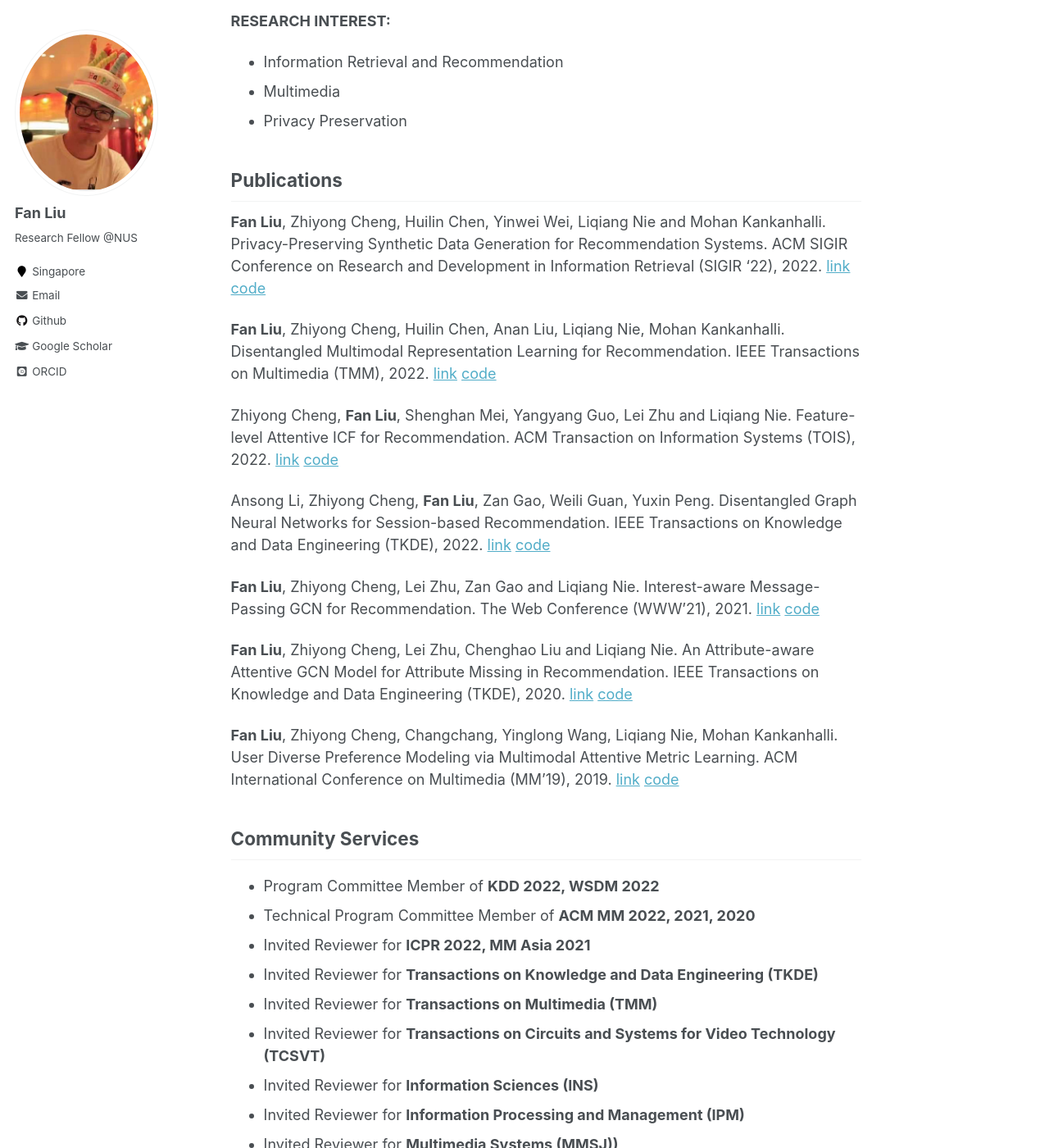
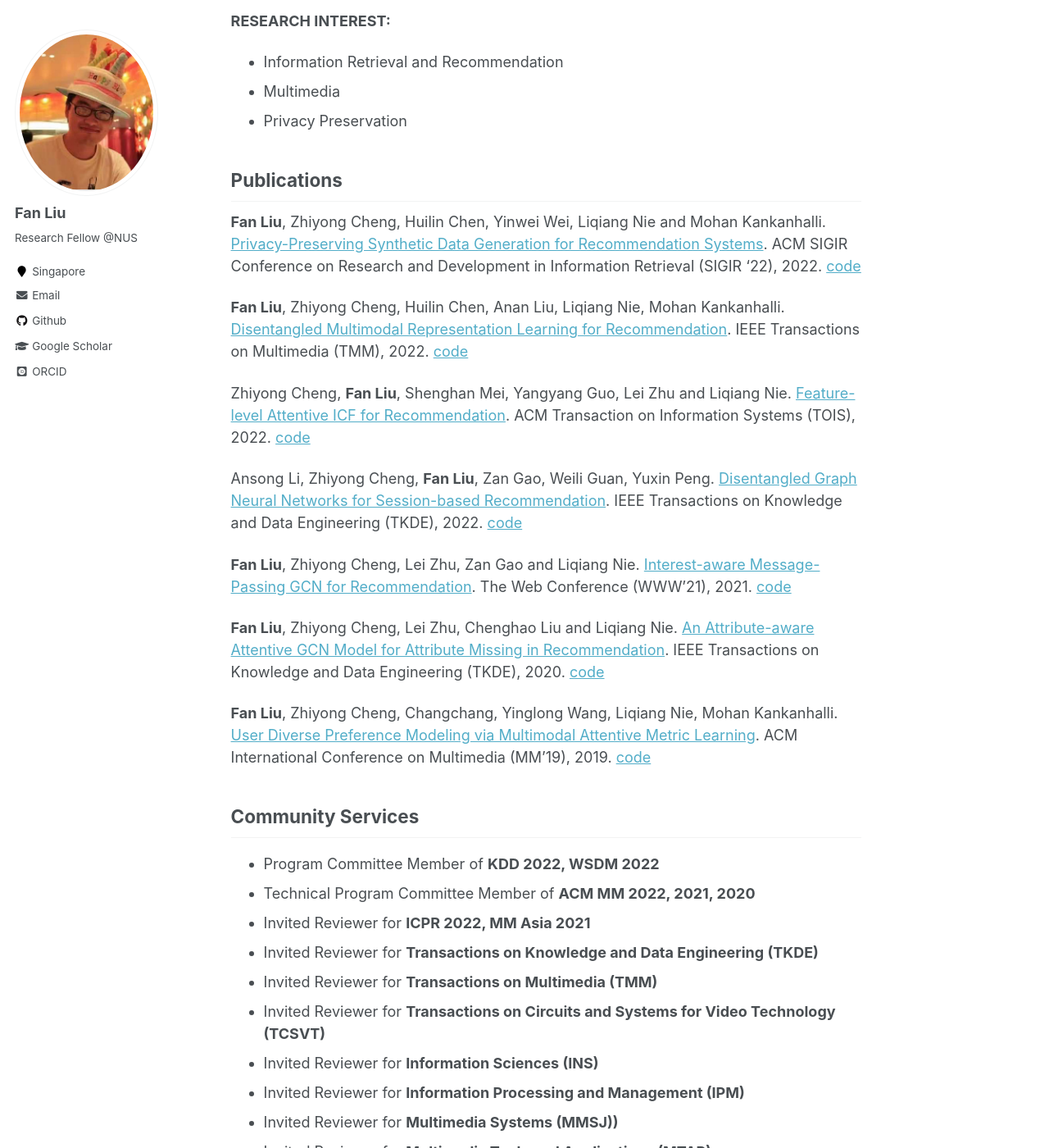
Before and after one commit to liufancs/liufancs.github.io, a Jekyll site: the page built from _pages/about.md, in a window 1280 px wide and 1400 px high, scrolled down 483 px. Shown: the whole window at 82% size. Built offline with Jekyll 4.4.1, drawn with Linux system fonts in a browser that asks for light colours; some web fonts are replaced.

Commit message:
Update about.md

```diff
--- a/_pages/about.md
+++ b/_pages/about.md
@@ -20,19 +20,19 @@ I am currently a Research Fellow with [Prof. Mohan Kankanhalli](https://www.comp
 
 ## Publications
 
-**Fan Liu**, Zhiyong Cheng, Huilin Chen, Yinwei Wei, Liqiang Nie and Mohan Kankanhalli. Privacy-Preserving Synthetic Data Generation for Recommendation Systems.  ACM SIGIR Conference on Research and Development in Information Retrieval (SIGIR '22), 2022. [link](https://dl.acm.org/doi/abs/10.1145/3477495.3532044) [code](https://github.com/HuilinChenJN/UPC-SDG)
+**Fan Liu**, Zhiyong Cheng, Huilin Chen, Yinwei Wei, Liqiang Nie and Mohan Kankanhalli. [Privacy-Preserving Synthetic Data Generation for Recommendation Systems](https://dl.acm.org/doi/abs/10.1145/3477495.3532044). ACM SIGIR Conference on Research and Development in Information Retrieval (SIGIR '22), 2022. [code](https://github.com/HuilinChenJN/UPC-SDG)
 
-**Fan Liu**, Zhiyong Cheng, Huilin Chen, Anan Liu, Liqiang Nie, Mohan Kankanhalli. Disentangled Multimodal Representation Learning for Recommendation. IEEE Transactions on Multimedia (TMM), 2022. [link](https://arxiv.org/abs/2203.05406) [code](https://github.com/liufancs/DMRL)
+**Fan Liu**, Zhiyong Cheng, Huilin Chen, Anan Liu, Liqiang Nie, Mohan Kankanhalli. [Disentangled Multimodal Representation Learning for Recommendation](https://arxiv.org/abs/2203.05406). IEEE Transactions on Multimedia (TMM), 2022. [code](https://github.com/liufancs/DMRL)
 
-Zhiyong Cheng, **Fan Liu**, Shenghan Mei, Yangyang Guo, Lei Zhu and Liqiang Nie. Feature-level Attentive ICF for Recommendation. ACM Transaction on Information Systems (TOIS), 2022. [link](https://arxiv.org/abs/2102.10745) [code](https://github.com/liufancs/FLA)
+Zhiyong Cheng, **Fan Liu**, Shenghan Mei, Yangyang Guo, Lei Zhu and Liqiang Nie. [Feature-level Attentive ICF for Recommendation](https://arxiv.org/abs/2102.10745). ACM Transaction on Information Systems (TOIS), 2022. [code](https://github.com/liufancs/FLA)
 
-Ansong Li, Zhiyong Cheng, **Fan Liu**, Zan Gao, Weili Guan, Yuxin Peng. Disentangled Graph Neural Networks for Session-based Recommendation. IEEE Transactions on Knowledge and Data Engineering (TKDE), 2022. [link](https://arxiv.org/abs/2201.03482) [code](https://github.com/AnsongLi/Disen-GNN)
+Ansong Li, Zhiyong Cheng, **Fan Liu**, Zan Gao, Weili Guan, Yuxin Peng. [Disentangled Graph Neural Networks for Session-based Recommendation](https://arxiv.org/abs/2201.03482). IEEE Transactions on Knowledge and Data Engineering (TKDE), 2022. [code](https://github.com/AnsongLi/Disen-GNN)
 
-**Fan Liu**, Zhiyong Cheng, Lei Zhu, Zan Gao and Liqiang Nie. Interest-aware Message-Passing GCN for Recommendation. The Web Conference (WWW'21), 2021. [link](https://arxiv.org/pdf/2102.10044.pdf) [code](https://github.com/liufancs/IMP_GCN)
+**Fan Liu**, Zhiyong Cheng, Lei Zhu, Zan Gao and Liqiang Nie. [Interest-aware Message-Passing GCN for Recommendation](https://arxiv.org/pdf/2102.10044.pdf). The Web Conference (WWW'21), 2021. [code](https://github.com/liufancs/IMP_GCN)
 
-**Fan Liu**, Zhiyong Cheng, Lei Zhu, Chenghao Liu and Liqiang Nie. An Attribute-aware Attentive GCN Model for Attribute Missing in Recommendation. IEEE Transactions on Knowledge and Data Engineering (TKDE), 2020. [link](https://ieeexplore.ieee.org/document/9272360) [code](https://github.com/liufancs/a2_gcn)
+**Fan Liu**, Zhiyong Cheng, Lei Zhu, Chenghao Liu and Liqiang Nie. [An Attribute-aware Attentive GCN Model for Attribute Missing in Recommendation](https://ieeexplore.ieee.org/document/9272360). IEEE Transactions on Knowledge and Data Engineering (TKDE), 2020. [code](https://github.com/liufancs/a2_gcn)
 
-**Fan Liu**, Zhiyong Cheng, Changchang, Yinglong Wang, Liqiang Nie, Mohan Kankanhalli. User Diverse Preference Modeling via Multimodal Attentive Metric Learning. ACM International Conference on Multimedia (MM'19), 2019. [link](https://arxiv.org/abs/1908.07738) [code](https://github.com/liufancs/MAML)
+**Fan Liu**, Zhiyong Cheng, Changchang, Yinglong Wang, Liqiang Nie, Mohan Kankanhalli. [User Diverse Preference Modeling via Multimodal Attentive Metric Learning](https://arxiv.org/abs/1908.07738). ACM International Conference on Multimedia (MM'19), 2019. [code](https://github.com/liufancs/MAML)
 
 ## Community Services
 * Program Committee Member of **KDD 2022, WSDM 2022**
```
